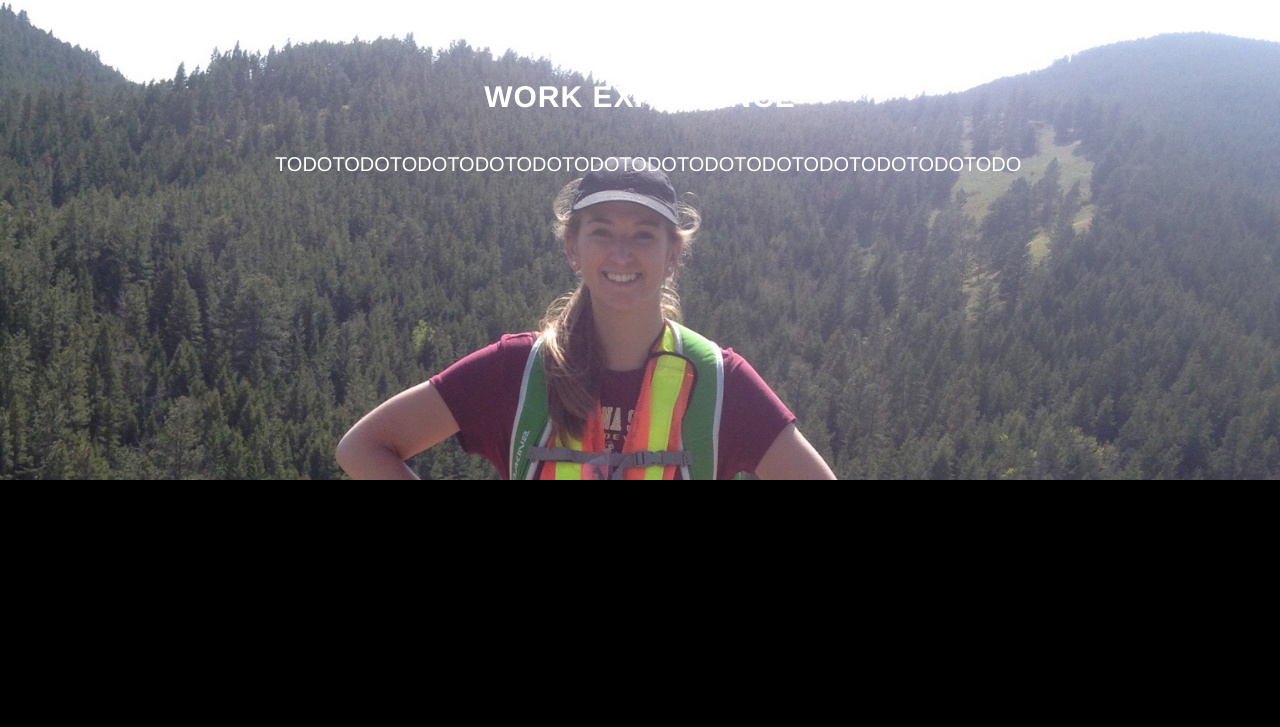
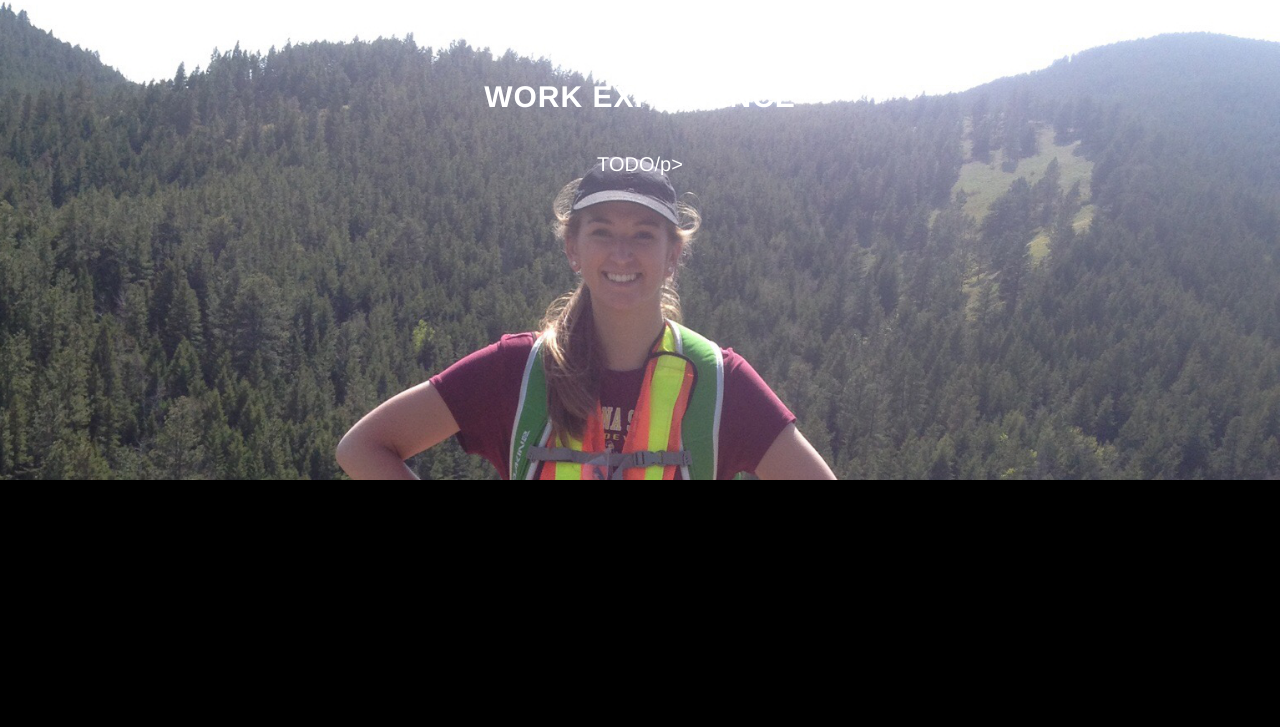
Before and after one commit to kelseybates/kelseybates.github.io, a plain HTML site: page index.html in a window 1280 px wide. Shown: the part 1813-2540 px from the top of the page. Drawn offline with Linux system fonts and the light colour scheme; some packages are replaced by stand-ins of ours.

Commit message:
Got rid of todo line that was ruining page

```diff
--- a/index.html
+++ b/index.html
@@ -106,7 +106,7 @@
             <div class="container">
                 <div class="col-lg-8 col-lg-offset-2">
                     <h2>Work Experience</h2>
-                    <p>TODOTODOTODOTODOTODOTODOTODOTODOTODOTODOTODOTODOTODO</p>
+                    <p>TODO/p>
 
                 </div>
             </div>
```
